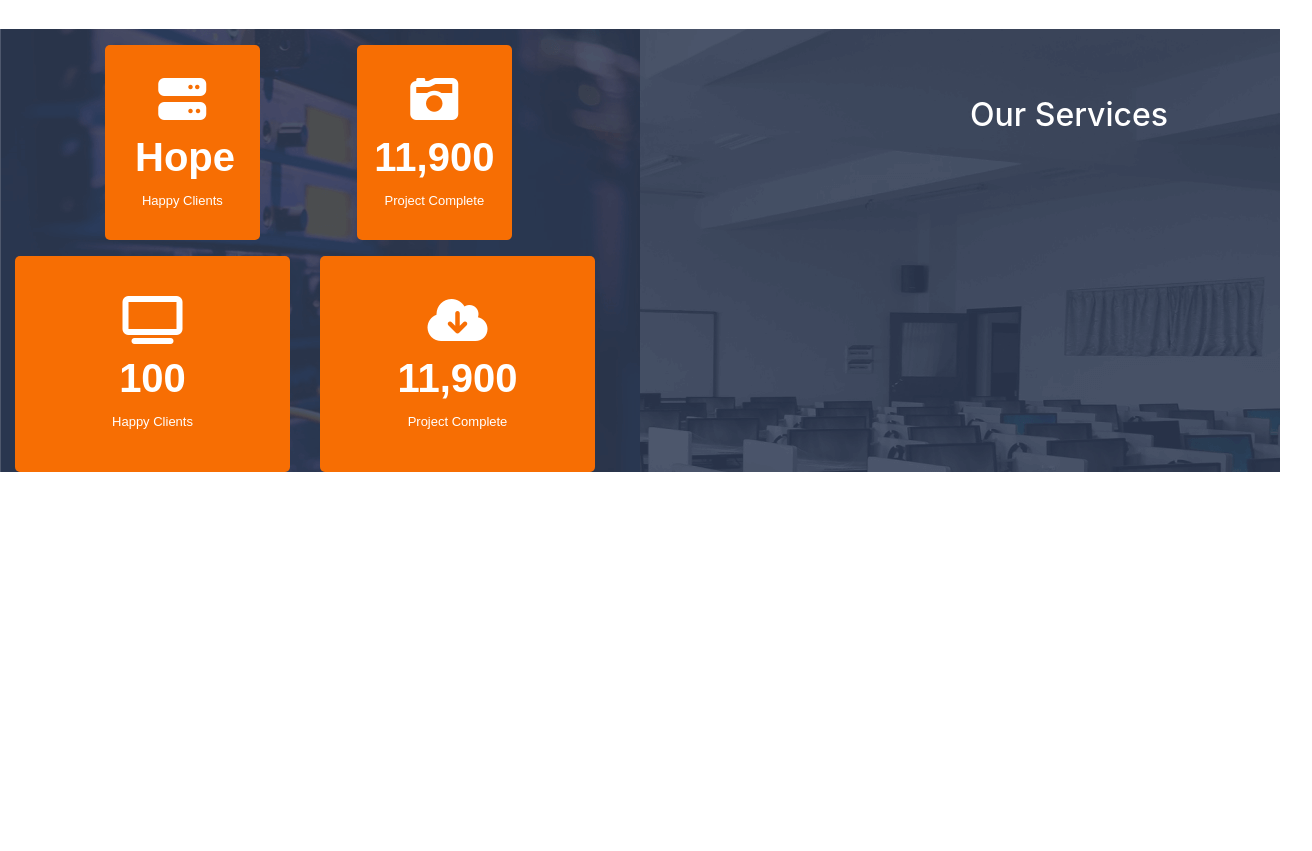
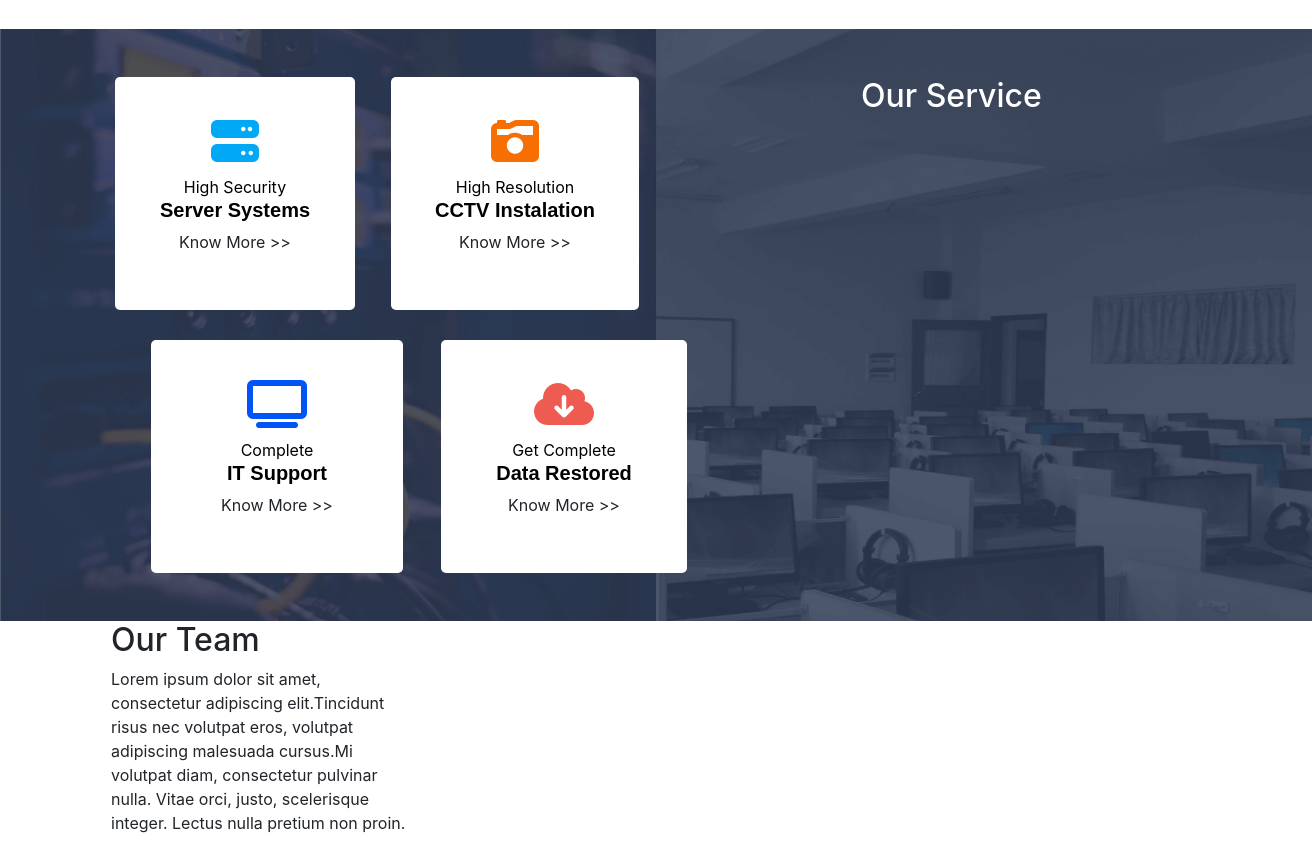
Before and after one commit to smaity1999/EDPL-DATATECH, a plain HTML site: page index.html in a window 1280 px wide. Shown: the part 800-1651 px from the top of the page, 1312 px wide, since content can reach past the window. Before the commit the page ends 1272 px from the top, so only its background shows below. Drawn offline with nearby package versions, Linux system fonts and the light colour scheme; no server answers.

Commit message:
EDPL-DATATECH

```diff
--- a/CSS/style.scss
+++ b/CSS/style.scss
@@ -16,6 +16,16 @@
     font-family: 'Montserrat-black', sans-serif;
     font-weight: bold;
 }
+
+// lottie file
+
+@media screen and (min-width:768px){
+  #Content-mob{display: none;}
+  #Content-com{ display: block;}
+}
+
+
+
 
 //  button colour
 
@@ -92,11 +102,16 @@
     width: bold;
 }
 
+.top-icon{
+  color: #ffffff;
+}
+
+
 .fa-3x {
     margin: 0 auto;
     float: none;
-    display: table;
-    color: #ffffff;
+
+
 }
 
 
@@ -104,11 +119,29 @@
 // Our Services
 
 
+.count-title-1{
+  font-size: 20px;
+  margin-top: 15px;
+  font-family: 'Montserrat-black', sans-serif;
+  color: #000000;
+  font-weight: bold;
+}
+
+.item{
+  text-align: center;
+
+}
+
+
+
 .counter-5 {
-  background-color:#F76E03;
-  width: 65%;
+  background-color:#ffffff;
   border-radius: 5px;
-  padding: 30px 30px;
+  padding-top: 40px;
+  padding-bottom: 40px;
+  margin-right: 6rem;
+  margin-left: 14px;
+
 
 
 }
@@ -118,29 +151,35 @@
   }
 }
 
+
 .counter-6 {
-  background-color:#F76E03;
-  width: 65%;
+  background-color:#ffffff;
   border-radius: 5px;
-  padding-top: 30px;
-  padding-bottom: 30px;
+  padding-top: 40px;
+  padding-bottom: 40px;
+  margin-right: 12rem;
+  margin-left: -90px;
 }
 
   .counter-7 {
-  background-color:#F76E03;
-  padding: 15px 0;
+    background-color:#ffffff;
     border-radius: 5px;
     padding-top: 40px;
     padding-bottom: 40px;
+    margin-right: 3rem;
+    margin-left: 50px;
+
   }
-
     .counter-8 {
-  background-color:#F76E03;
-  padding: 15px 0;
+      background-color:#ffffff;
       border-radius: 5px;
       padding-top: 40px;
       padding-bottom: 40px;
+      margin-right: 9rem;
+      margin-left: -40px;
     }
+
+
 
 
 .service{
--- a/index.html
+++ b/index.html
@@ -74,9 +74,14 @@
             <button type="button " class="btn btn-1" style="color:#ffffff;">Explore More <i class="fas fa-long-arrow-alt-right"></i></button>
         </div>
 
-          <div class=" col-md-6  lottie-file">
+          <div id="Content-com" class=" col-md-6  lottie-file">
             <script src="https://unpkg.com/@lottiefiles/lottie-player@latest/dist/lottie-player.js"></script>
             <lottie-player src="https://assets3.lottiefiles.com/packages/lf20_vo0a1yca.json"  background="transparent"  speed="1"  style="width: 500px; height: 500px;"  loop  autoplay></lottie-player>
+          </div>
+
+          <div id="Content-mob" class=" col-sm-12  lottie-file">
+            <script src="https://unpkg.com/@lottiefiles/lottie-player@latest/dist/lottie-player.js"></script>
+            <lottie-player src="https://assets3.lottiefiles.com/packages/lf20_vo0a1yca.json"  background="transparent"  speed="1"  style="width: 300px; height: 300px;"  loop  autoplay></lottie-player>
           </div>
       </div>
     </div>
@@ -89,28 +94,28 @@
     <div class="row text-center">
       <div class="col">
       <div class="counter-1">
-        <i class="fas fa-smile fa-3x"></i>
+        <i class="fas fa-smile fa-3x top-icon"></i>
         <h2 class="timer count-title count-number" data-to="100" data-speed="1500"></h2>
         <p class="count-text ">Happy Clients</p>
       </div>
       </div>
       <div class="col">
         <div class="counter-2">
-          <i class="fas fa-briefcase fa-3x "></i>
+          <i class="fas fa-briefcase fa-3x top-icon "></i>
           <h2 class="timer count-title count-number" data-to="11900" data-speed="1500"></h2>
           <p class="count-text ">Project Complete</p>
         </div>
       </div>
       <div class="col">
         <div class="counter-3">
-         <i class="fas fa-star fa-3x"></i>
+         <i class="fas fa-star fa-3x top-icon"></i>
          <h2 class="timer count-title count-number" data-to="9000" data-speed="1500"></h2>
          <p class="count-text ">5 Star Rating</p>
         </div>
       </div>
       <div class="col">
         <div class="counter-4">
-         <i class="fas fa-business-time fa-3x"></i>
+         <i class="fas fa-business-time fa-3x top-icon"></i>
          <h2 class="timer count-title count-number" data-to="157" data-speed="1500"></h2>
          <p class="count-text ">Years Of Experience</p>
         </div>
@@ -118,49 +123,96 @@
      </div>
   </div>
 
- <!-- Testing -->
+ <!-- Our Services -->
 
 
- <div class="background" style=" margin-left: -6rem; margin-right: -6rem; background-image:url('image/pic SAgar.png'); background-repeat: no-repeat; background-size: cover;">
- <div>
-  <div class=" col-md-6 row text-center" style="margin-top: 2rem;">
-   <div class="col serve" style="margin-top: 1rem;">
+ <div class=" background" style=" margin-left: -6rem; margin-right: -8rem; background-image:url('image/pic SAgar.png'); background-repeat: no-repeat; background-size: cover;">
+  <div class="container" style="margin-top: 2rem;">
+  <div class="row" style="padding-top: 3em; padding-bottom: 3em;">
+  <div class="col-lg-8 col-md-6 col-sm-12">
+    <div class="row item">
+      <div class="col">
         <div class="counter-5">
-    <i class="fas fa-server fa-3x"></i>
-    <h2 class="count-title"> Hope</h2>
-    <p class="count-text ">Happy Clients</p>
-   </div>
-   </div>
-   <div class="col" style="margin-top: 1rem; margin-left: -1rem;">
-    <div class="counter-6">
-      <i class="fas fa-camera-retro fa-3x "></i>
-      <h2 class="timer count-title count-number" data-to="11900" data-speed="1500"></h2>
-      <p class="count-text ">Project Complete</p>
+          <i class="fas fa-server fa-3x" style="color: #00A8F6;"></i>
+          <p style="color: #000000; margin-bottom: -16px; margin-top: 10px;">High Security</h2>
+          <h2 class="count-title-1"> Server Systems </h2>
+          <p class="" style="font-size: medium;">Know More >></p>
         </div>
       </div>
 
+        <div class="col">
+          <div class="counter-6">
+            <i class="fas fa-camera-retro fa-3x" style="color: #F76E03;"></i>
+            <p style="color: #000000; margin-bottom: -16px; margin-top: 10px;">High Resolution</h2>
+            <h2 class="count-title-1">CCTV Instalation</h2>
+            <p class="" style="font-size: medium;">Know More >></p>
+          </div>
+        </div>
+    </div>
+    <div class="row item" style="padding-top: 30px;">
+      <div class="col">
+        <div class="counter-7">
+          <i class="fas fa-tv fa-3x" style="color: #0154F6;"></i>
+          <p style="color: #000000; margin-bottom: -16px; margin-top: 10px;">Complete</h2>
+          <h2 class="count-title-1 "> IT Support</h2>
+          <p class="" style="font-size: medium;">Know More >></p>
+        </div>
       </div>
 
-   <div class=" col-md-6 row text-center" style="margin-top: 1rem;">
-    <div class="col ">
-    <div class="counter-7">
-     <i class="fas fa-tv fa-3x"></i>
-     <h2 class="timer count-title count-number" data-to="100" data-speed="1500"></h2>
-     <p class="count-text ">Happy Clients</p>
-    </div>
-    </div>
         <div class="col">
           <div class="counter-8">
-       <i class="fas fa-cloud-download-alt fa-3x "></i>
-       <h2 class="timer count-title count-number" data-to="11900" data-speed="1500"></h2>
-       <p class="count-text ">Project Complete</p>
+            <i class="fas fa-cloud-download-alt fa-3x" style="color: #EE5B51;"></i>
+            <p style="color: #000000; margin-bottom: -16px; margin-top: 10px;">Get Complete</h2>
+            <h2 class="count-title-1 ">Data Restored</h2>
+            <p class="" style="font-size: medium;">Know More >></p>
           </div>
         </div>
     </div>
   </div>
 
-  <h2 class="service">Our Services</h2>
+
+  <div class="col-lg-4 col-md-6 col-sm-12">
+    <h2 style="color: #ffffff;">Our Service</h2>
   </div>
+ </div>
+ </div>
+ </div>
+
+
+<!-- Our Team -->
+<div class="container">
+ <div class="row">
+ <div class="col-lg-5 col-md-12 col-sm-12">
+    <h2 class="team-text">
+     Our Team
+    </h2>
+     <p>Lorem ipsum dolor sit amet,<br> consectetur adipiscing elit.Tincidunt <br>
+      risus nec volutpat eros, volutpat <br>
+      adipiscing malesuada cursus.Mi <br> volutpat diam, consectetur pulvinar <br>
+      nulla. Vitae orci, justo, scelerisque <br> integer.
+      Lectus nulla pretium non proin.
+     </p>
+
+  </div>
+
+
+
+ </div>
+</div>
+
+
+
+
+
+
+
+
+
+
+
+
+
+
 
 
 
```
Also changed, not shown: CSS/style.css, 1 other file. Lines whose indentation alone changed are shown as unchanged.
